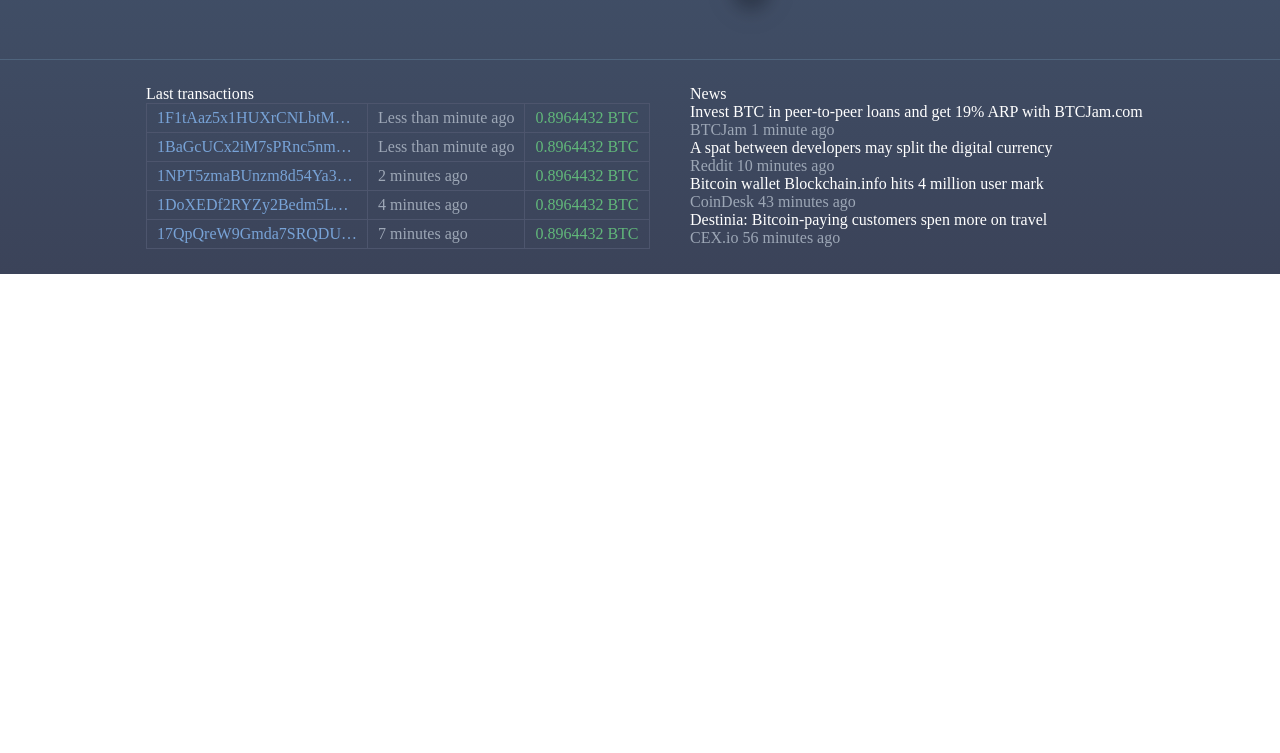
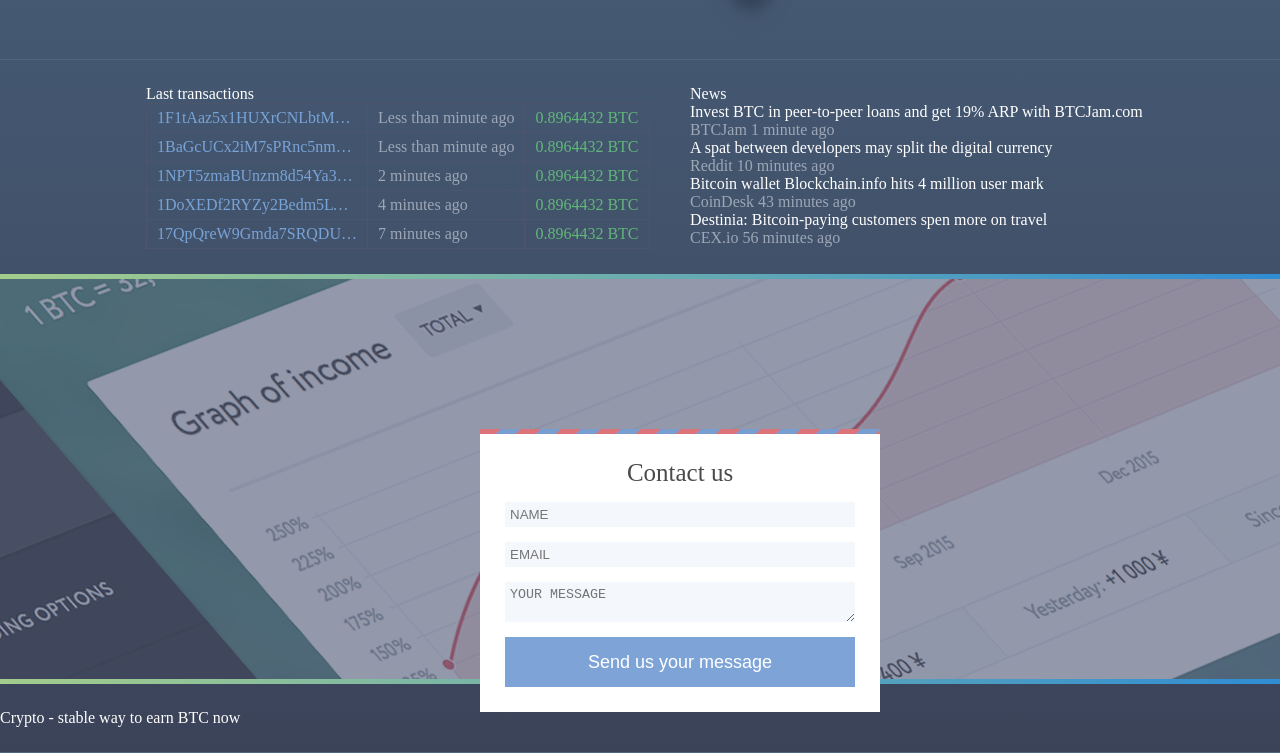
Before and after one commit to KBaluh/WebDesign, a plain HTML site: page index.html in a window 1280 px wide. Shown: the part 1979-2732 px from the top of the page. Before the commit the page ends 2253 px from the top, so only its background shows below. Drawn offline with Linux system fonts and the light colour scheme.

Commit message:
section7

```diff
--- a/css/site.css
+++ b/css/site.css
@@ -242,3 +242,72 @@ html body {
 .section6 .table-wrapper .btc {
     color: #61b77a;
 }
+
+.section-line.grad-green {
+    height: 5px;
+    background: #a3cd8c;
+    background: -moz-linear-gradient(left, #a3cd8c 0%, #2989d8 100%, #207cca 100%, #7da3d6 100%);
+    background: -webkit-linear-gradient(left, #a3cd8c 0%,#2989d8 100%,#207cca 100%,#7da3d6 100%);
+    background: linear-gradient(to right, #a3cd8c 0%,#2989d8 100%,#207cca 100%,#7da3d6 100%);
+    filter: progid:DXImageTransform.Microsoft.gradient( startColorstr='#a3cd8c', endColorstr='#7da3d6',GradientType=1 );
+}
+
+.section.section7 {
+    margin: 0;
+    padding: 0;
+}
+
+.section7 .background {
+    background: url("../img/bg2.png") no-repeat;
+    -webkit-background-size: cover;
+    -moz-background-size: cover;
+    -o-background-size: cover;
+    background-size: cover;
+    height: 400px;
+    position: relative;
+}
+
+.section7 .reg-form-wrapper {
+    padding-top: 150px;
+    z-index: 10;
+}
+
+.section7 .reg-form-wrapper .ribbon {
+    background: url("../img/ribbon.png");
+    height: 5px;
+}
+
+.section7 .reg-form {
+    background: white;
+    width: 400px;
+    margin: 0 auto 0 auto;
+}
+
+.section7 .reg-form .container {
+    padding: 25px;
+}
+
+.section7 .reg-form .title {
+    color: #4a4a4a;
+    font-size: 25px;
+    text-align: center;
+}
+
+.section7 .reg-form .fields .control {
+    display: inherit;
+    margin: 15px 0 15px 0;
+    background: #f4f7fb;
+    border: none;
+    padding: 5px;
+    width: 100%;
+    color: #9da7b6;
+}
+
+.section7 .reg-form .btn-submit {
+    background: #7da3d7;
+    color: white;
+    border: none;
+    width: 100%;
+    height: 50px;
+    font-size: 18px;
+}
--- a/index.html
+++ b/index.html
@@ -194,6 +194,30 @@
                 </div>
                 <div class="clearfix"></div>
             </div>
+            <div class="section-line grad-green"></div>
+            <div class="section section7">
+                <div class="background">
+                    <div class="reg-form-wrapper">
+                        <form class="reg-form" action="index.html" method="post">
+                            <div class="ribbon"></div>
+                            <div class="container">
+                                <div class="title">Contact us</div>
+                                <div class="fields">
+                                    <input type="text" class="control" placeholder="NAME">
+                                    <input type="email" class="control" placeholder="EMAIL">
+                                    <textarea class="control" placeholder="YOUR MESSAGE"></textarea>
+                                </div>
+                                <button type="submit" class="btn-submit">Send us your message</button>
+                            </div>
+                        </form>
+                    </div>
+                </div>
+                <div class="section-line grad-green"></div>
+            </div>
+            <div class="section section 8">
+                <div class="title">Crypto - stable way to earn BTC now</div>
+            </div>
+            <div class="section-line"></div>
         </div>
     </body>
 </html>
```
